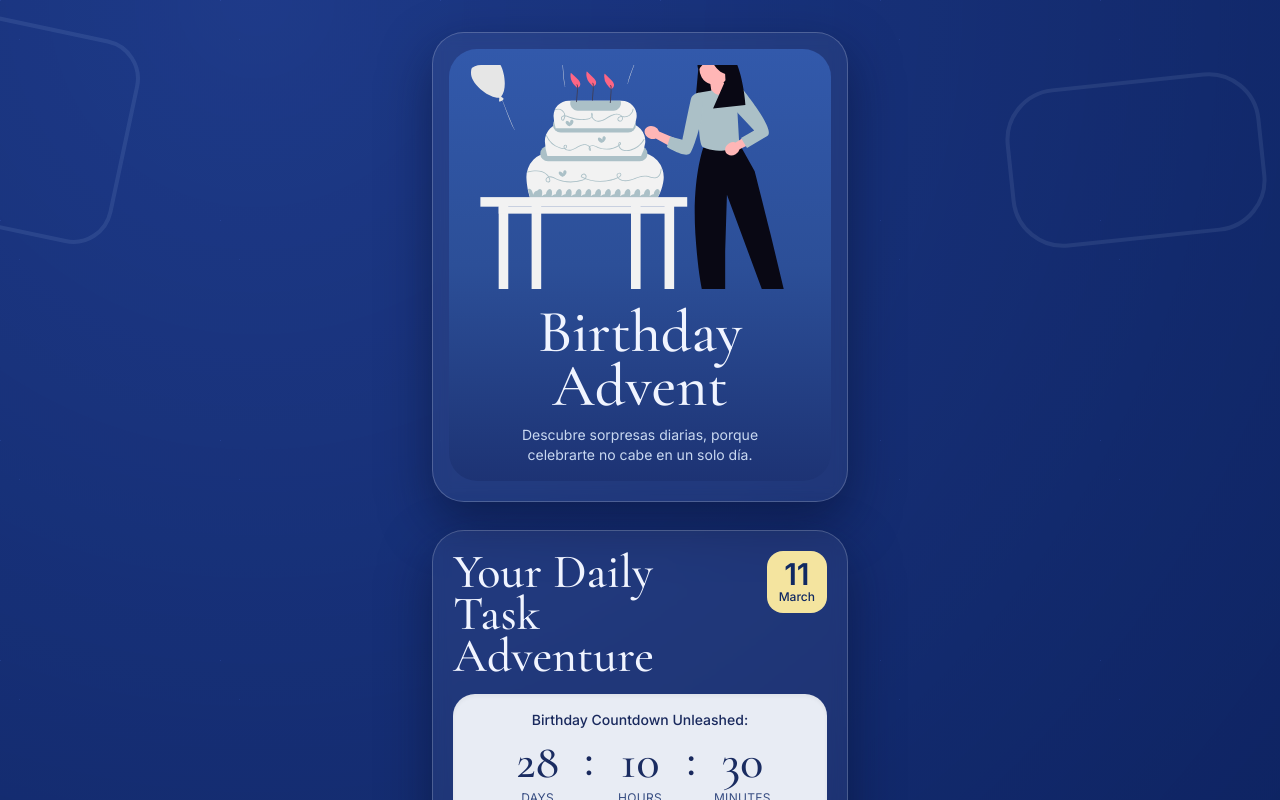
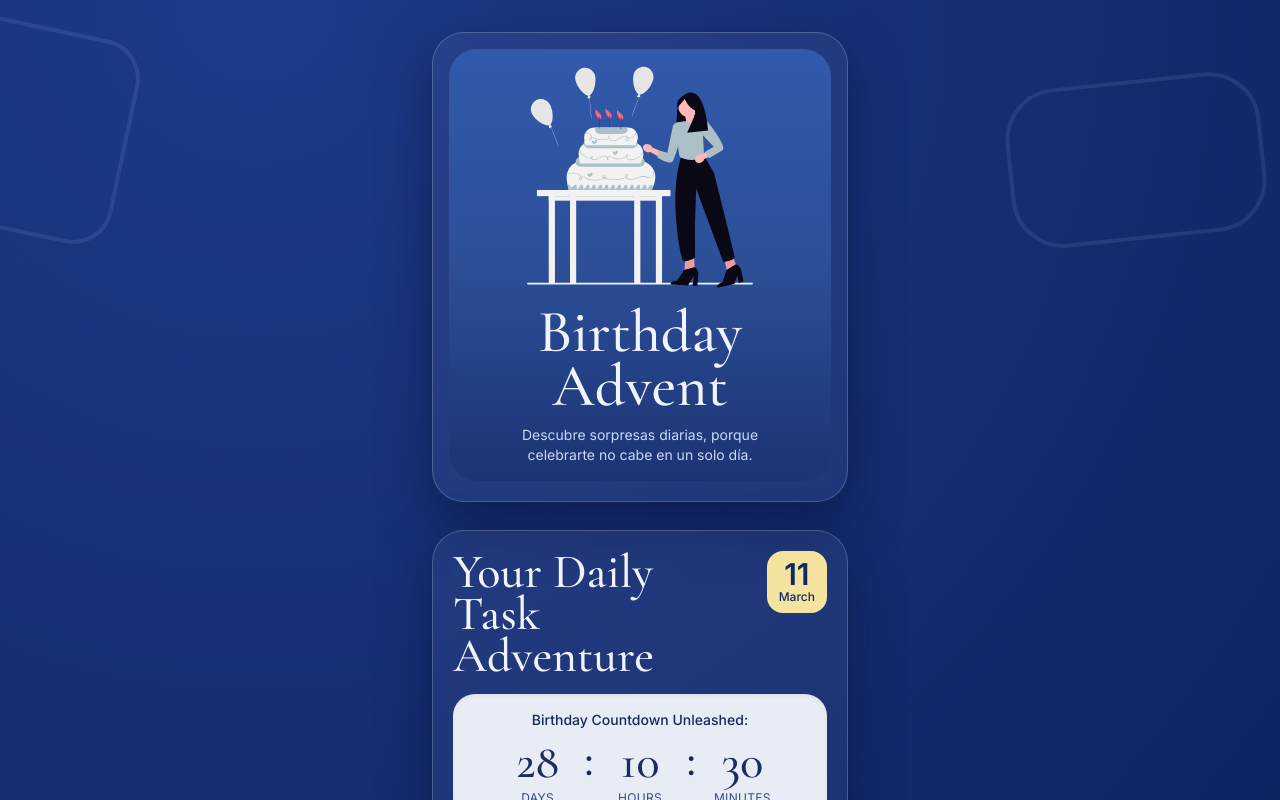
Before and after one commit to nelaruizc/birthday-advent, a React (Vite) app: page / in a window 1280 px wide. Shown: the top 800 px of the page. Built offline with nearby package versions, Linux system fonts and the light colour scheme.

Commit message:
Adjust hero image to contain full SVG

```diff
--- a/src/components/HeroCard.tsx
+++ b/src/components/HeroCard.tsx
@@ -5,7 +5,7 @@ export const HeroCard = () => {
         <img
           src={`${import.meta.env.BASE_URL}birthday-cake.svg`}
           alt="Birthday cake"
-          className="h-56 w-full rounded-2xl object-cover"
+          className="w-full max-h-56 rounded-2xl object-contain"
         />
 
         <h1 className="mt-4 text-center font-serif text-6xl leading-[0.9]">Birthday Advent</h1>
```
